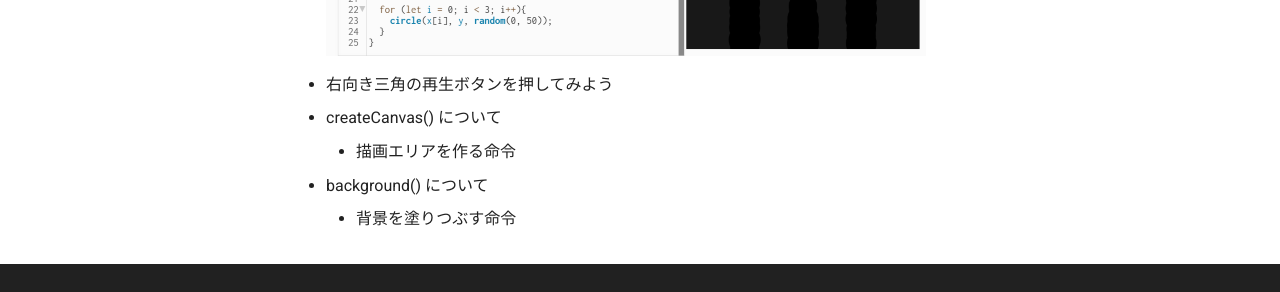
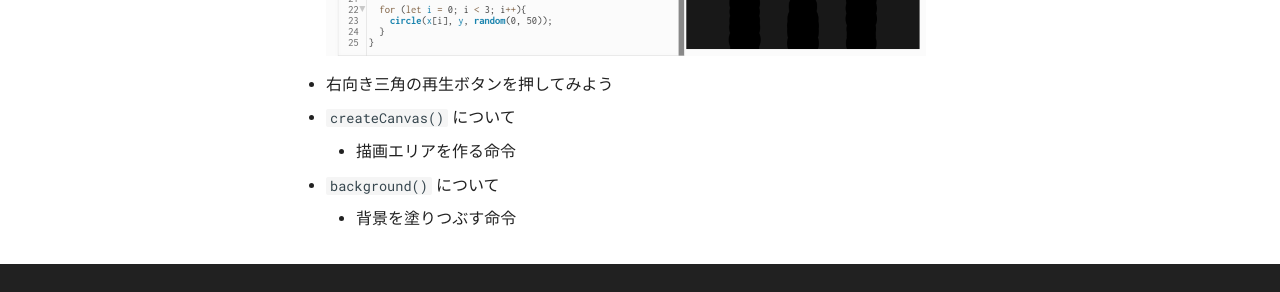
Before and after one commit to v76nl/gdgs-p5-workshop, an MkDocs documentation site: the page built from docs/level_0.md, in a window 1280 px wide and 938 px high. Shown: the part 533-825 px from the top of the window. Built offline with MkDocs 1.6.1 and Material for MkDocs 9.7.7, drawn with Linux system fonts in a browser that asks for light colours.

Commit message:
docs: update

```diff
--- a/docs/level_0.md
+++ b/docs/level_0.md
@@ -1,10 +1,11 @@
 # Level 0 - p5.jsに触れてみる
+
 - [p5.js Web Editor](https://editor.p5js.org/) にアクセス
 
     ![p5.js Web Editor](images/editor.png)
 
 - 右向き三角の再生ボタンを押してみよう
-- createCanvas() について
+- `createCanvas()` について
     - 描画エリアを作る命令
-- background() について
+- `background()` について
     - 背景を塗りつぶす命令
```
Also changed, not shown: docs/intro.md (+4 -0 lines), docs/outro.md (+3 -3 lines).
